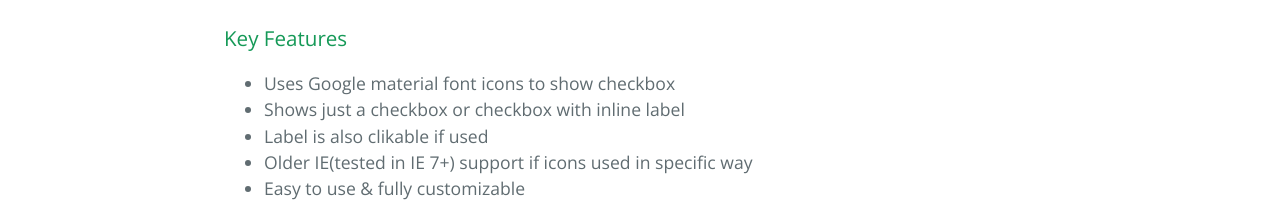
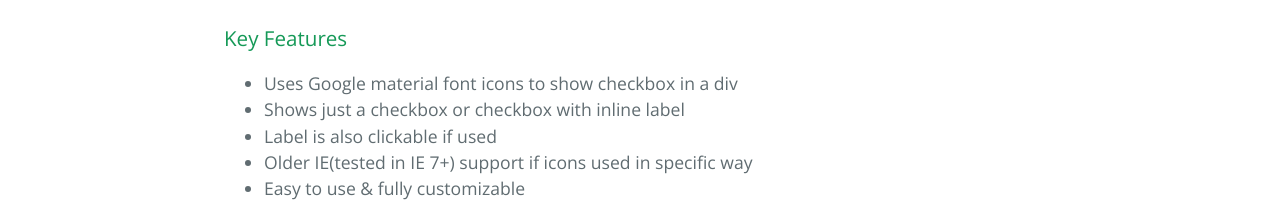
Before and after one commit to Sattvabit/angular-material-checkbox, a plain HTML site: page index.html in a window 1280 px wide. Shown: the part 702-904 px from the top of the page. Drawn offline with nearby package versions, Linux system fonts and the light colour scheme.

Commit message:
typo corrected.

```diff
--- a/index.html
+++ b/index.html
@@ -50,9 +50,9 @@
 <a id="key-features" class="anchor" href="#key-features" aria-hidden="true"><span class="octicon octicon-link"></span></a>Key Features</h3>
 
 <ul>
-<li>Uses Google material font icons to show checkbox</li>
+<li>Uses Google material font icons to show checkbox in a div</li>
 <li>Shows just a checkbox or checkbox with inline label</li>
-<li>Label is also clikable if used</li>
+<li>Label is also clickable if used</li>
 <li>Older IE(tested in IE 7+) support if icons used in specific way</li>
 <li>Easy to use &amp; fully customizable</li>
 </ul>
```
